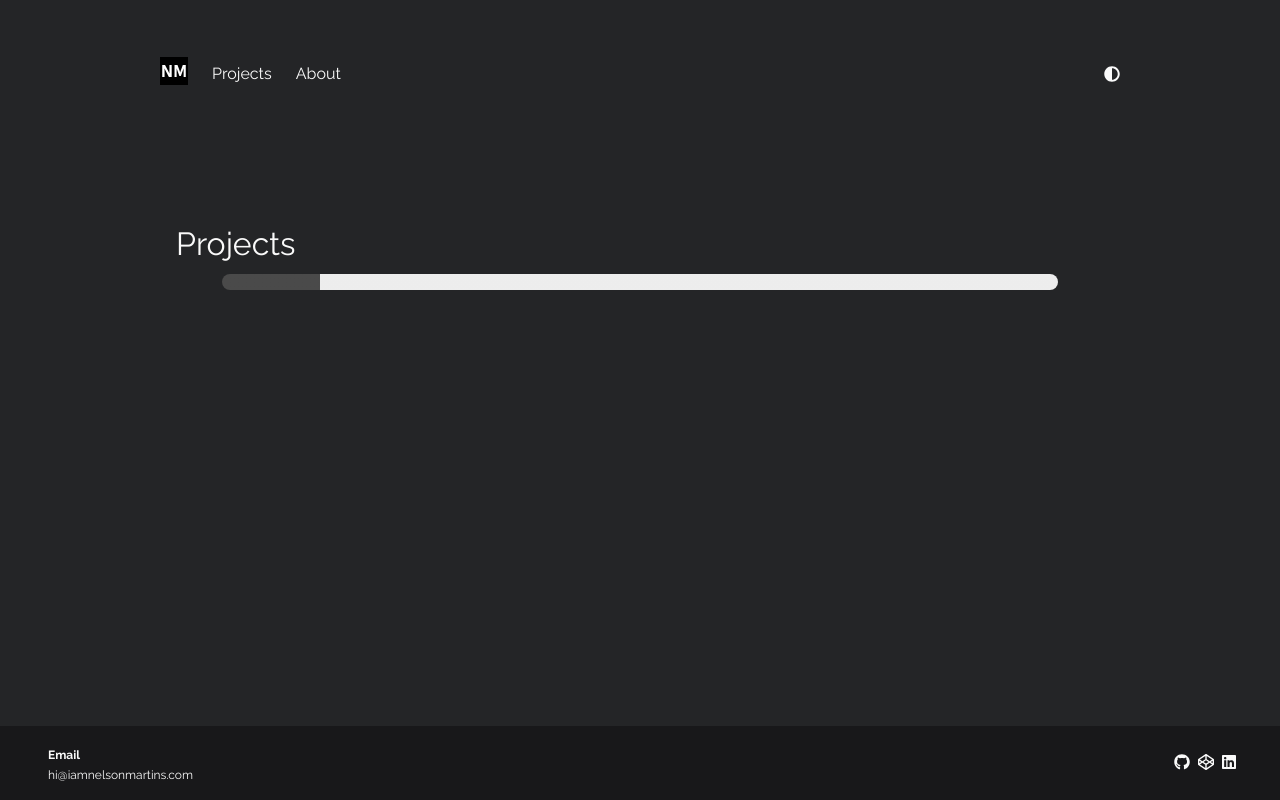
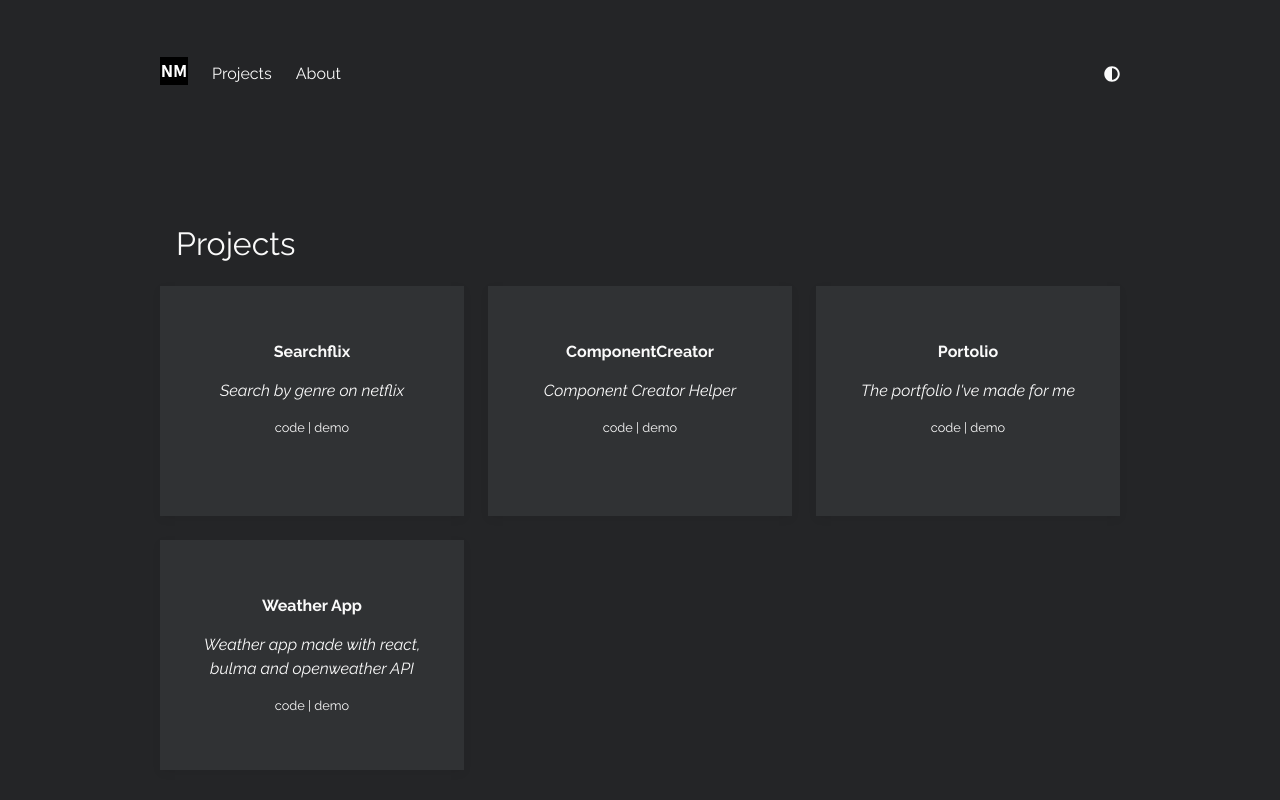
Before and after one commit to iamnelsonmartins/portfolio, a React (Create React App) app: page /projects in a window 1280 px wide. Shown: the top 800 px of the page. Built offline with nearby package versions, Linux system fonts and the light colour scheme; no server answers.

Commit message:
removed axios to fetch data. added local file

```diff
--- a/package.json
+++ b/package.json
@@ -31,9 +31,9 @@
     ]
   },
   "devDependencies": {
-    "@testing-library/jest-dom": "^5.9.0",
+    "@testing-library/jest-dom": "^5.10.0",
     "@testing-library/react": "^10.2.1",
-    "@testing-library/user-event": "^11.2.1",
+    "@testing-library/user-event": "^11.4.2",
     "axios": "^0.19.2",
     "bulma": "^0.9.0",
     "node-sass": "^4.14.1",
--- a/src/assets/data.json
+++ b/src/assets/data.json
@@ -3,37 +3,37 @@
         {
             "id": 1,
             "name": "Searchflix",
-            "url": "https://github.com/iamnelsonmartins/searchflix_js",
-            "demo": "https://iamnelsonmartins.github.io/searchflix_js/",
-            "desc": "Search by genre on netflix"
+            "url": "https://github.com/iamnelsonmartins/searchflix",
+            "demo": "https://iamnelsonmartins.github.io/searchflix/",
+            "description": "Search by genre on netflix"
         },
         {
             "id": 2,
             "name": "ComponentCreator",
             "url": "https://github.com/iamnelsonmartins/componentCreator",
             "demo": "https://iamnelsonmartins.github.io/componentCreator/",
-            "desc": "Component Creator Helper"
+            "description": "Component Creator Helper"
         },
         {
             "id": 3,
             "name": "Portolio",
             "url": "https://github.com/iamnelsonmartins/portfolio/",
             "demo": "https://iamnelsonmartins.com",
-            "desc": "The portfolio I've made for me"
+            "description": "The portfolio I've made for me"
         },
         {
             "id": 4,
             "name": "Weather App",
             "url": "https://github.com/iamnelsonmartins/weather-app",
             "demo": "https://iamnelsonmartins.github.io/weather-app/",
-            "desc": "Weather app made with react, bulma and openweather API"
+            "description": "Weather app made with react, bulma and openweather API"
         }
     ],
     "education": [
         {
             "id": 1,
             "local": "City University",
-            "subject": "Advanced<br />Javascript",
+            "subject": "Advanced Javascript",
             "term": "Jan 2020 - Mar 2020"
         },
         {
@@ -44,7 +44,7 @@
         },
         {
             "id": 3,
-            "local": "Lisbon School <br />of Design, Lisbon",
+            "local": "Lisbon School  of Design, Lisbon",
             "subject": "Webdesign and Interactive",
             "term": "2012-2013"
         },
--- a/src/components/about.component.js
+++ b/src/components/about.component.js
@@ -2,40 +2,19 @@ import React, { Component } from 'react';
 import { EduList, ExpList } from './about.list.component'
 import { Link } from "react-router-dom";
 import pdf from '../assets/curriculum.pdf'
-import axios from 'axios'
+import data from '../assets/data.json'
 
 export default class About extends Component {
   constructor(props) {
     super(props)
     this.state = {
-      education: [],
-      experience: [],
-      loading: true
+      education: data.education,
+      experience: data.experience,
     }
   }
 
-  componentDidMount() {
-    const education = 'https://wizard-unicorn.glitch.me/education'
-    const experience = 'https://wizard-unicorn.glitch.me/experience'
-
-    const requestEducation = axios.get(education);
-    const requestExperience = axios.get(experience);
-
-    axios.all([requestEducation, requestExperience])
-      .then(axios.spread((...responses) => {
-        this.setState({
-          education: responses[0].data,
-          experience: responses[1].data,
-          loading: false
-        });
-      }))
-      .catch((error) => {
-        console.log(error);
-      })
-  }
-
   render() {
-    const { loading, experience, education } = this.state
+    const { experience, education } = this.state
     return (
       <section className='section' id='content'>
         <div className='container'>
@@ -49,19 +28,11 @@ export default class About extends Component {
           </span>
           <h1 className='title is-3 intro'>Learning</h1>
           <div className="columns is-multiline">
-            {
-              loading ?
-                <progress className='progress' max='100'>Loading</progress>
-                : <EduList data={education} />
-            }
+            <EduList data={education} />
           </div>
           <h1 className='title is-3 intro'>Work Experience</h1>
           <div className="columns is-multiline">
-            {
-              loading ?
-                <progress className='progress' max='100'>Loading</progress>
-                : <ExpList data={experience} />
-            }
+            <ExpList data={experience} />
           </div>
         </div>
       </section >
--- a/src/components/projects.component.js
+++ b/src/components/projects.component.js
@@ -1,39 +1,23 @@
 import React, { Component } from 'react';
 import ProjectList from './projects.list.component'
-import axios from 'axios'
+import data from '../assets/data.json'
 
 export default class Projects extends Component {
   constructor(props) {
     super(props)
     this.state = {
-      projects: [],
-      loading: true
+      projects: data.github,
     }
   }
 
-  componentDidMount() {
-    const URL = 'https://wizard-unicorn.glitch.me/projects'
-    axios.get(URL)
-      .then(res => {
-        this.setState({
-          loading: false,
-          projects: res.data,
-        });
-      })
-      .catch((error) => {
-        console.log(error);
-      })
-  }
-
   render() {
-    const { loading, projects } = this.state
+    const { projects } = this.state
     return (
       <section className='section' id='content'>
         <div className='container'>
           <h1 className='title is-3 intro'>Projects</h1>
           <div className="columns is-multiline" id='projects'>
-            {loading ? <progress className='progress' max='100'>Loading</progress> :
-              <ProjectList data={projects} />}
+            <ProjectList data={projects} />
           </div>
         </div>
       </section>
```
Also changed, not shown: 1 other file (tests, documents, lock files or other folders).
